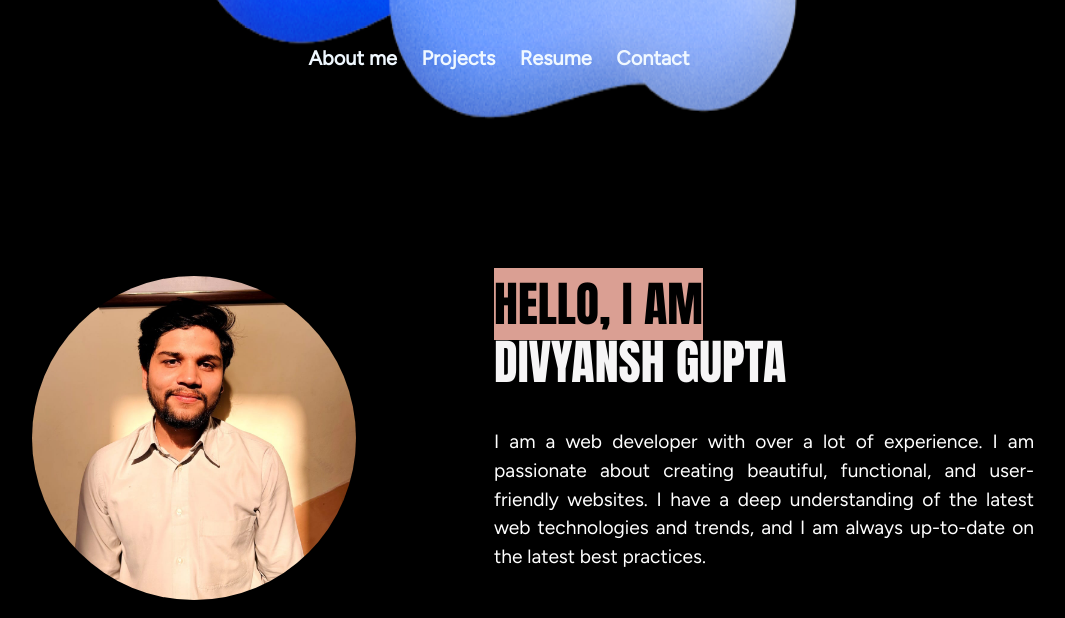
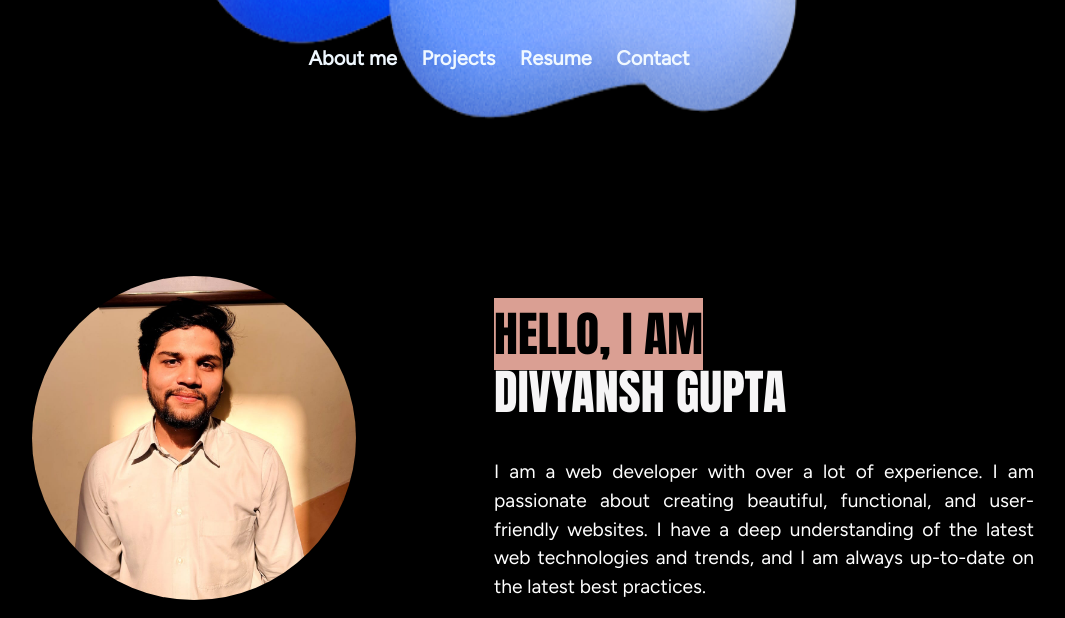
Before and after one commit to divyansh122/mainportfolio, a website: page index.html in a window 1280 px wide. Shown: the part 624-1242 px from the top of the page, without its empty margins (161-1226 px from the left). Drawn offline with nearby package versions, Linux system fonts and the light colour scheme; a web font is replaced by a local one.

Commit message:
fourth commit

```diff
--- a/css/index.css
+++ b/css/index.css
@@ -450,3 +450,9 @@ p.head2{
   color: #000000;
   background-color: #DA9F93;
 }
+.heading11{
+  font-family: 'Anton', sans-serif;
+  font-size: 3em;
+  color: #f6f5f6;
+  margin-top: 30px;
+}
--- a/index.html
+++ b/index.html
@@ -51,7 +51,7 @@
                     <img src="images\profile.jpeg" alt="profilephoto" class="responsive2">
                 </div>
                 <div class="col-sm-6 mb-6" data-aos="zoom-in-down">
-                  <h1 class="heading1" data-aos="zoom-out-up"><span class="heading10" >HELLO, I AM</span><br>DIVYANSH GUPTA</h1>
+                  <h1 class="heading11" data-aos="zoom-out-up"><span class="heading10" >HELLO, I AM</span><br>DIVYANSH GUPTA</h1>
                     <p class="head1"><br>I am a web developer with over a lot  of experience. I am passionate about creating beautiful, functional, and user-friendly websites. I have a deep understanding of the latest web technologies and trends, and I am always up-to-date on the latest best practices.</p>
                 </div>
             </div>
```
